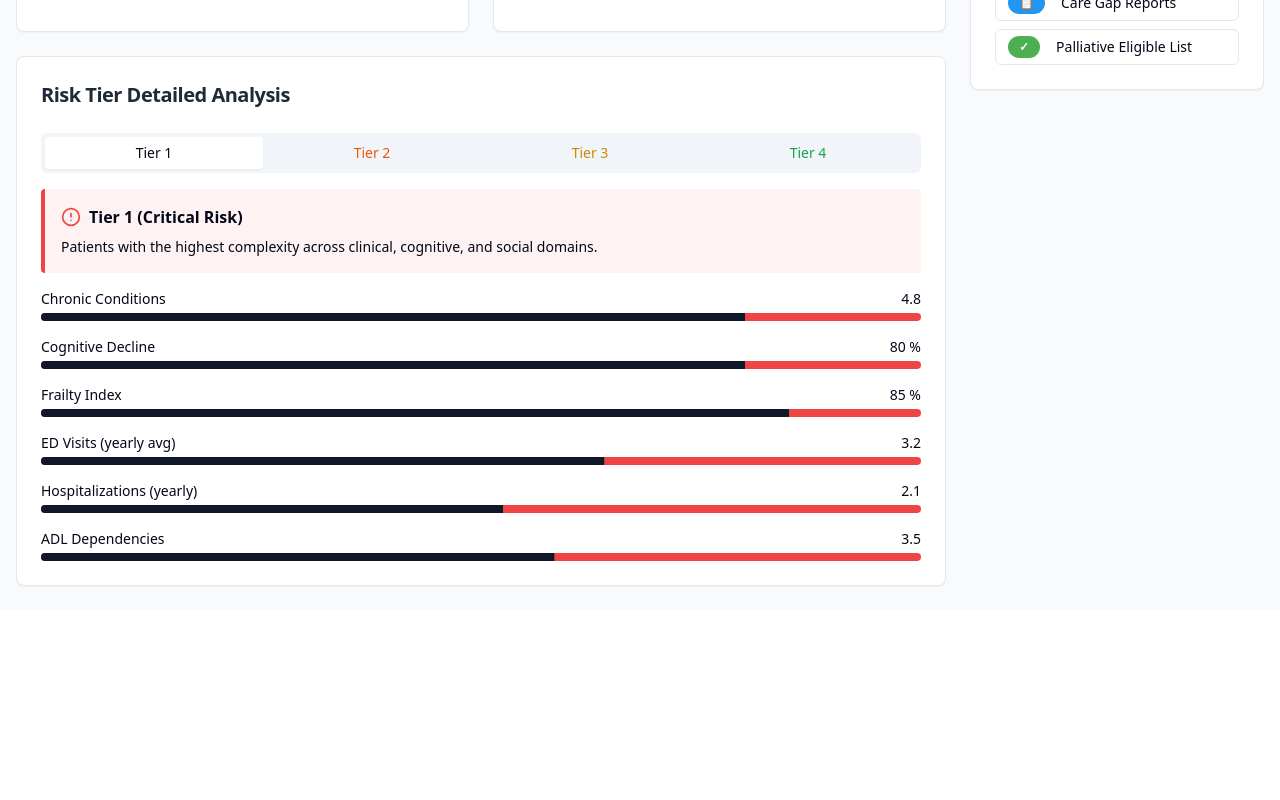
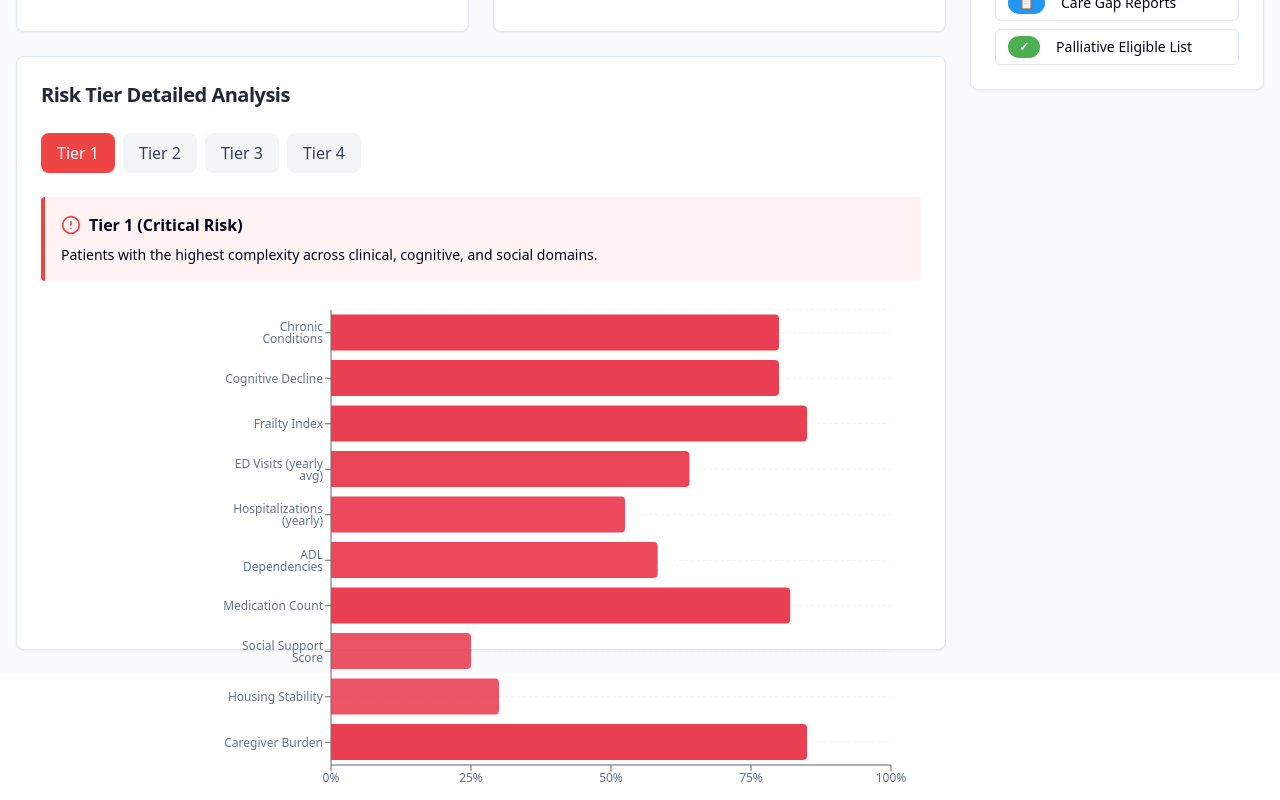
Before and after one commit to mukulsonker/curana-risk-compass, a React (Vite) app: page / in a window 1280 px wide. Shown: the part 694-1494 px from the top of the page. Before the commit the page ends 1304 px from the top, so only its background shows below. Built offline with nearby package versions, Linux system fonts and the light colour scheme.

Commit message:
Improve Risk Tier Analysis Visualization
Enhanced the Risk Tier Detailed Analysis page with a better visualization to reduce clicks and display all patient characteristics.

```diff
--- a/src/components/TierBreakdownWidget.tsx
+++ b/src/components/TierBreakdownWidget.tsx
@@ -1,9 +1,10 @@
 
 import { useState } from 'react';
 import { Card, CardContent, CardHeader, CardTitle } from '@/components/ui/card';
-import { Tabs, TabsContent, TabsList, TabsTrigger } from '@/components/ui/tabs';
 import { Progress } from '@/components/ui/progress';
 import { AlertCircle, CheckCircle, Info } from 'lucide-react';
+import { ChartContainer, ChartTooltip, ChartTooltipContent } from '@/components/ui/chart';
+import { BarChart, Bar, XAxis, YAxis, CartesianGrid, ResponsiveContainer, Cell, Legend } from 'recharts';
 
 interface TierMetric {
   name: string;
@@ -21,7 +22,14 @@ interface TierData {
 }
 
 const TierBreakdownWidget = () => {
-  const [selectedTier, setSelectedTier] = useState<string>('tier1');
+  const [selectedTier, setSelectedTier] = useState<number>(1);
+
+  const tierColors = {
+    tier1: '#ea384c',
+    tier2: '#f97316',
+    tier3: '#fbbf24',
+    tier4: '#22c55e',
+  };
 
   const tierData: Record<string, TierData> = {
     tier1: {
@@ -36,6 +44,10 @@ const TierBreakdownWidget = () => {
         { name: 'ED Visits (yearly avg)', value: 3.2, maxValue: 5, color: 'bg-red-500' },
         { name: 'Hospitalizations (yearly)', value: 2.1, maxValue: 4, color: 'bg-red-500' },
         { name: 'ADL Dependencies', value: 3.5, maxValue: 6, color: 'bg-red-500' },
+        { name: 'Medication Count', value: 12.3, maxValue: 15, color: 'bg-red-500' },
+        { name: 'Social Support Score', value: 25, maxValue: 100, color: 'bg-red-500' },
+        { name: 'Housing Stability', value: 30, maxValue: 100, color: 'bg-red-500' },
+        { name: 'Caregiver Burden', value: 85, maxValue: 100, color: 'bg-red-500' },
       ]
     },
     tier2: {
@@ -50,6 +62,10 @@ const TierBreakdownWidget = () => {
         { name: 'ED Visits (yearly avg)', value: 1.3, maxValue: 5, color: 'bg-orange-500' },
         { name: 'Hospitalizations (yearly)', value: 0.8, maxValue: 4, color: 'bg-orange-500' },
         { name: 'ADL Dependencies', value: 1.2, maxValue: 6, color: 'bg-orange-500' },
+        { name: 'Medication Count', value: 8.5, maxValue: 15, color: 'bg-orange-500' },
+        { name: 'Social Support Score', value: 45, maxValue: 100, color: 'bg-orange-500' },
+        { name: 'Missed Appointments', value: 2.4, maxValue: 5, color: 'bg-orange-500' },
+        { name: 'Behavioral Health Score', value: 65, maxValue: 100, color: 'bg-orange-500' },
       ]
     },
     tier3: {
@@ -64,6 +80,10 @@ const TierBreakdownWidget = () => {
         { name: 'ED Visits (yearly avg)', value: 0.5, maxValue: 5, color: 'bg-yellow-400' },
         { name: 'Hospitalizations (yearly)', value: 0.2, maxValue: 4, color: 'bg-yellow-400' },
         { name: 'ADL Dependencies', value: 0.7, maxValue: 6, color: 'bg-yellow-400' },
+        { name: 'Medication Count', value: 5.2, maxValue: 15, color: 'bg-yellow-400' },
+        { name: 'Preventive Care Gaps', value: 1.8, maxValue: 5, color: 'bg-yellow-400' },
+        { name: 'Social Support Score', value: 65, maxValue: 100, color: 'bg-yellow-400' },
+        { name: 'Fall Risk Score', value: 40, maxValue: 100, color: 'bg-yellow-400' },
       ]
     },
     tier4: {
@@ -78,50 +98,111 @@ const TierBreakdownWidget = () => {
         { name: 'ED Visits (yearly avg)', value: 0.1, maxValue: 5, color: 'bg-green-500' },
         { name: 'Hospitalizations (yearly)', value: 0, maxValue: 4, color: 'bg-green-500' },
         { name: 'ADL Dependencies', value: 0.1, maxValue: 6, color: 'bg-green-500' },
+        { name: 'Medication Count', value: 2.1, maxValue: 15, color: 'bg-green-500' },
+        { name: 'Preventive Care Compliance', value: 90, maxValue: 100, color: 'bg-green-500' },
+        { name: 'Physical Activity Score', value: 85, maxValue: 100, color: 'bg-green-500' },
+        { name: 'Social Engagement', value: 80, maxValue: 100, color: 'bg-green-500' },
       ]
     },
   };
+
+  // Prepare data for bar chart
+  const getChartData = () => {
+    const tier = `tier${selectedTier}`;
+    return tierData[tier].metrics.map(metric => ({
+      name: metric.name,
+      value: (metric.value / metric.maxValue) * 100,
+      actualValue: metric.value,
+      maxValue: metric.maxValue,
+    }));
+  };
+
+  // Function to handle tier selection
+  const handleTierSelect = (tier: number) => {
+    setSelectedTier(tier);
+  };
+
+  const tierKey = `tier${selectedTier}`;
+  const currentTierData = tierData[tierKey];
+  const chartData = getChartData();
 
   return (
     <Card className="bg-white">
       <CardHeader>
         <CardTitle className="text-xl text-gray-800">Risk Tier Detailed Analysis</CardTitle>
       </CardHeader>
-      <CardContent>
-        <Tabs value={selectedTier} onValueChange={setSelectedTier} className="space-y-4">
-          <TabsList className="grid grid-cols-4 w-full">
-            <TabsTrigger value="tier1" className="text-red-600">Tier 1</TabsTrigger>
-            <TabsTrigger value="tier2" className="text-orange-600">Tier 2</TabsTrigger>
-            <TabsTrigger value="tier3" className="text-yellow-600">Tier 3</TabsTrigger>
-            <TabsTrigger value="tier4" className="text-green-600">Tier 4</TabsTrigger>
-          </TabsList>
+      <CardContent className="space-y-6">
+        {/* Tier selection buttons */}
+        <div className="flex flex-wrap gap-2 mb-4">
+          {[1, 2, 3, 4].map((tier) => (
+            <button
+              key={tier}
+              onClick={() => handleTierSelect(tier)}
+              className={`px-4 py-2 rounded-lg transition-all ${
+                selectedTier === tier
+                  ? `bg-${tier === 1 ? 'red' : tier === 2 ? 'orange' : tier === 3 ? 'yellow' : 'green'}-500 text-white`
+                  : 'bg-gray-100 hover:bg-gray-200 text-gray-700'
+              }`}
+            >
+              Tier {tier}
+            </button>
+          ))}
+        </div>
 
-          {Object.entries(tierData).map(([key, data]) => (
-            <TabsContent key={key} value={key} className="space-y-4">
-              <div className={`p-4 rounded ${data.headerColor}`}>
-                <div className="flex items-center gap-2">
-                  {data.icon}
-                  <h3 className="font-semibold">{data.title}</h3>
-                </div>
-                <p className="mt-2 text-sm">{data.description}</p>
-              </div>
+        {/* Current tier header */}
+        <div className={`p-4 rounded ${currentTierData.headerColor}`}>
+          <div className="flex items-center gap-2">
+            {currentTierData.icon}
+            <h3 className="font-semibold">{currentTierData.title}</h3>
+          </div>
+          <p className="mt-2 text-sm">{currentTierData.description}</p>
+        </div>
 
-              <div className="space-y-4">
-                {data.metrics.map((metric, index) => (
-                  <div key={index} className="space-y-1">
-                    <div className="flex justify-between text-sm">
-                      <span>{metric.name}</span>
-                      <span className="font-medium">
-                        {metric.value} {metric.name.includes('Index') || metric.name.includes('Decline') ? '%' : ''}
-                      </span>
-                    </div>
-                    <Progress value={(metric.value / metric.maxValue) * 100} className={`h-2 ${metric.color}`} />
-                  </div>
+        {/* Metrics visualization */}
+        <div className="w-full h-80">
+          <ChartContainer
+            config={{
+              tier1: { color: tierColors.tier1 },
+              tier2: { color: tierColors.tier2 },
+              tier3: { color: tierColors.tier3 },
+              tier4: { color: tierColors.tier4 },
+            }}
+          >
+            <BarChart
+              data={chartData}
+              layout="vertical"
+              margin={{ top: 5, right: 30, left: 150, bottom: 5 }}
+            >
+              <CartesianGrid strokeDasharray="3 3" horizontal={true} vertical={false} />
+              <XAxis type="number" domain={[0, 100]} tickFormatter={(tick) => `${tick}%`} />
+              <YAxis
+                type="category"
+                dataKey="name"
+                tick={{ fontSize: 12 }}
+                width={140}
+              />
+              <ChartTooltip
+                content={
+                  <ChartTooltipContent
+                    formatter={(value, name, entry) => {
+                      const item = entry.payload;
+                      return [`${item.actualValue} / ${item.maxValue} (${item.value.toFixed(0)}%)`];
+                    }}
+                  />
+                }
+              />
+              <Bar dataKey="value" radius={[0, 4, 4, 0]}>
+                {chartData.map((entry, index) => (
+                  <Cell
+                    key={`cell-${index}`}
+                    fill={tierColors[tierKey as keyof typeof tierColors]}
+                    opacity={0.8 + (0.2 * (entry.value / 100))}
+                  />
                 ))}
-              </div>
-            </TabsContent>
-          ))}
-        </Tabs>
+              </Bar>
+            </BarChart>
+          </ChartContainer>
+        </div>
       </CardContent>
     </Card>
   );
--- a/src/pages/PatientRiskTable.tsx
+++ b/src/pages/PatientRiskTable.tsx
@@ -22,10 +22,15 @@ const PatientRiskTable = () => {
 
   return (
     <div className="container p-4 mx-auto space-y-6">
-      <div className="flex items-center space-x-2 mb-6">
+      <div className="flex items-center justify-between mb-6">
         <Link to="/">
           <Button variant="outline" size="sm">
             <ArrowLeft className="mr-2 h-4 w-4" /> Back to Dashboard
+          </Button>
+        </Link>
+        <Link to="/risk-tiers">
+          <Button variant="secondary" size="sm">
+            View Risk Tier Definitions
           </Button>
         </Link>
       </div>
```
